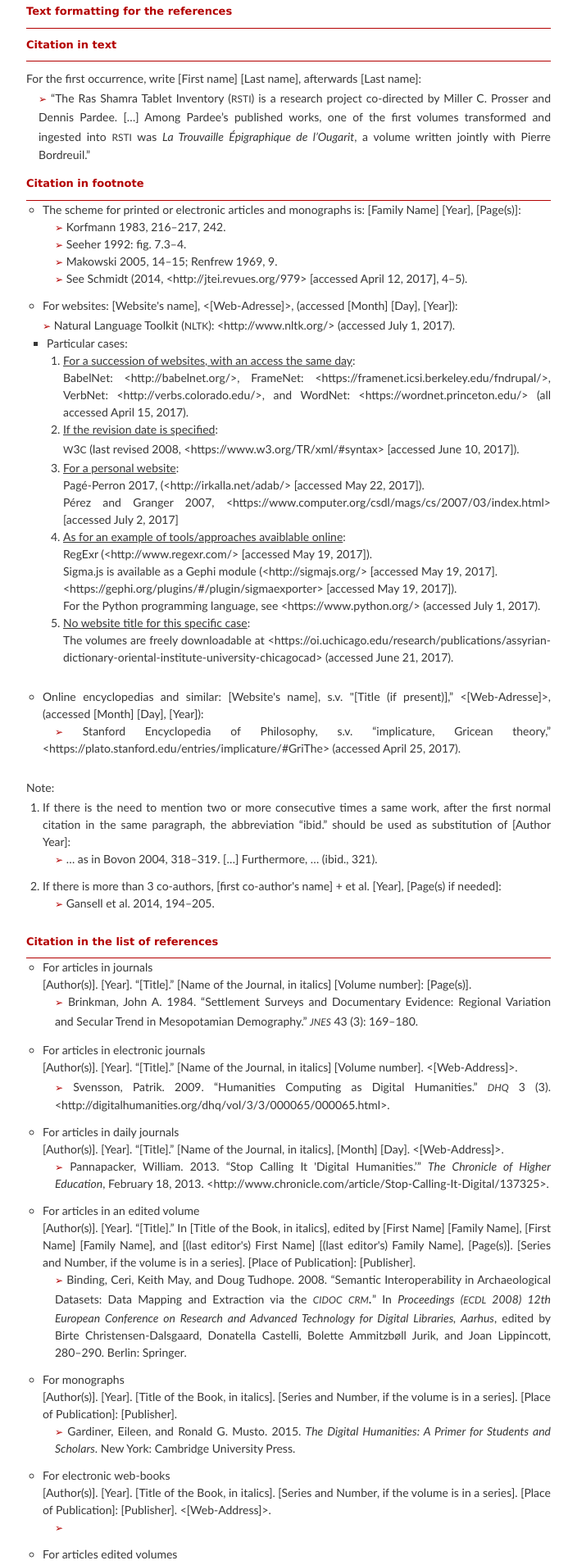
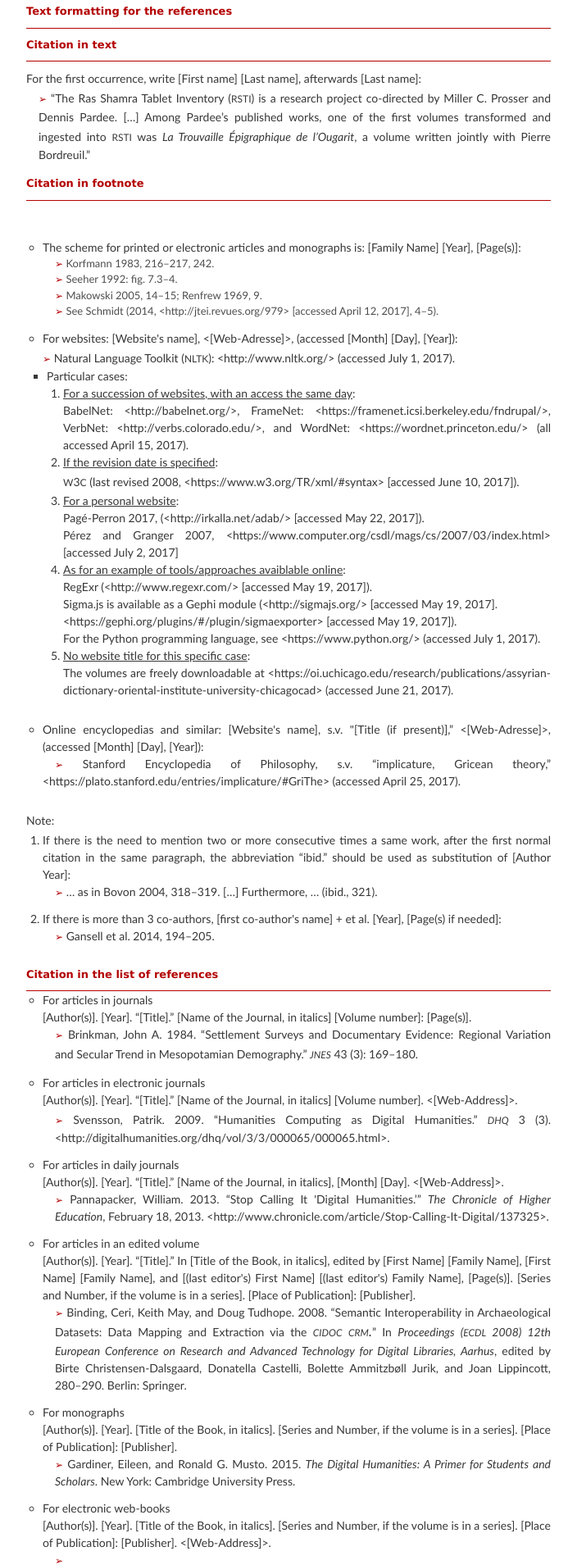
Before and after one commit to vbigot-juloux/ane-research-humanities, a Jekyll site: the page built from docs/Guidelines.md, in a window 1280 px wide. Shown: the part 915-2824 px from the top of the page at 82% size, without its empty margins (288-992 px from the left). Built offline with Jekyll 4.4.1, drawn with Linux system fonts in a browser that asks for light colours; the repository's description, which GitHub fills in, is left out.

Commit message:
Update Guidelines.md

```diff
--- a/docs/Guidelines.md
+++ b/docs/Guidelines.md
@@ -48,9 +48,10 @@ The multiple-author scheme is:<br />
 
 <h4 style="font-size: 13px; color:#b30000;">Citation in footnote</h4>
 <hr style="height:0; margin:0; background:transparent; border-bottom:0.5px solid #b30000;" />
+<br />
 <ul style="list-style-type: circle;">
   <li style="padding-bottom: 12px; text-align: justify;">The scheme for printed or electronic articles and monographs is: [Family Name] [Year], [Page(s)]: <br />
-    <span style="padding-left: 15px; display: inline-block">
+    <span style="padding-left: 15px; display: inline-block; font-size: 13px; color: #4d4d4d">
       <span style="color:#b30000; font-size: 12px;">&#x27A2;</span> Korfmann 1983, 216–217, 242.<br/>
       <span style="color:#b30000; font-size: 12px;">&#x27A2;</span> Seeher 1992: fig. 7.3–4.<br />
       <span style="color:#b30000; font-size: 12px;">&#x27A2;</span> Makowski 2005, 14–15; Renfrew 1969, 9.<br />
```
